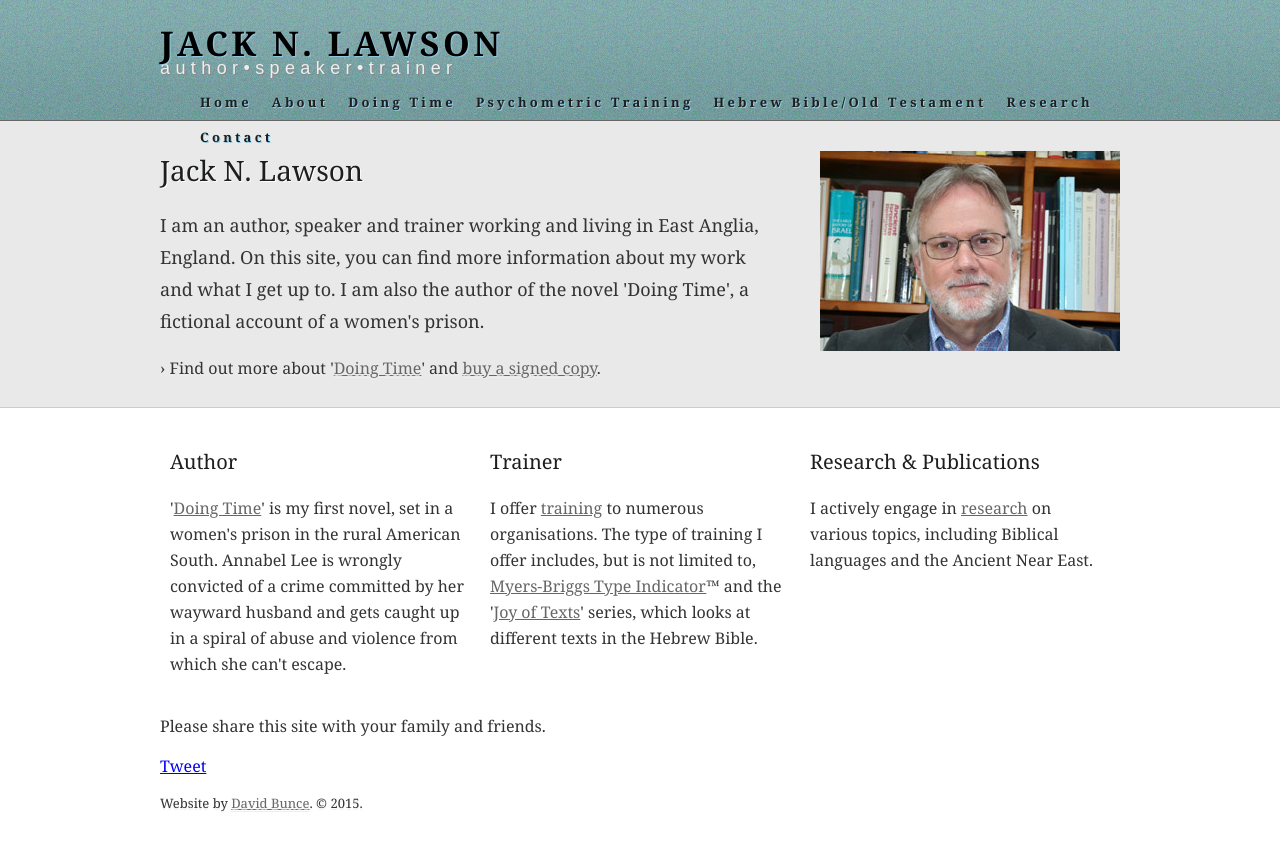
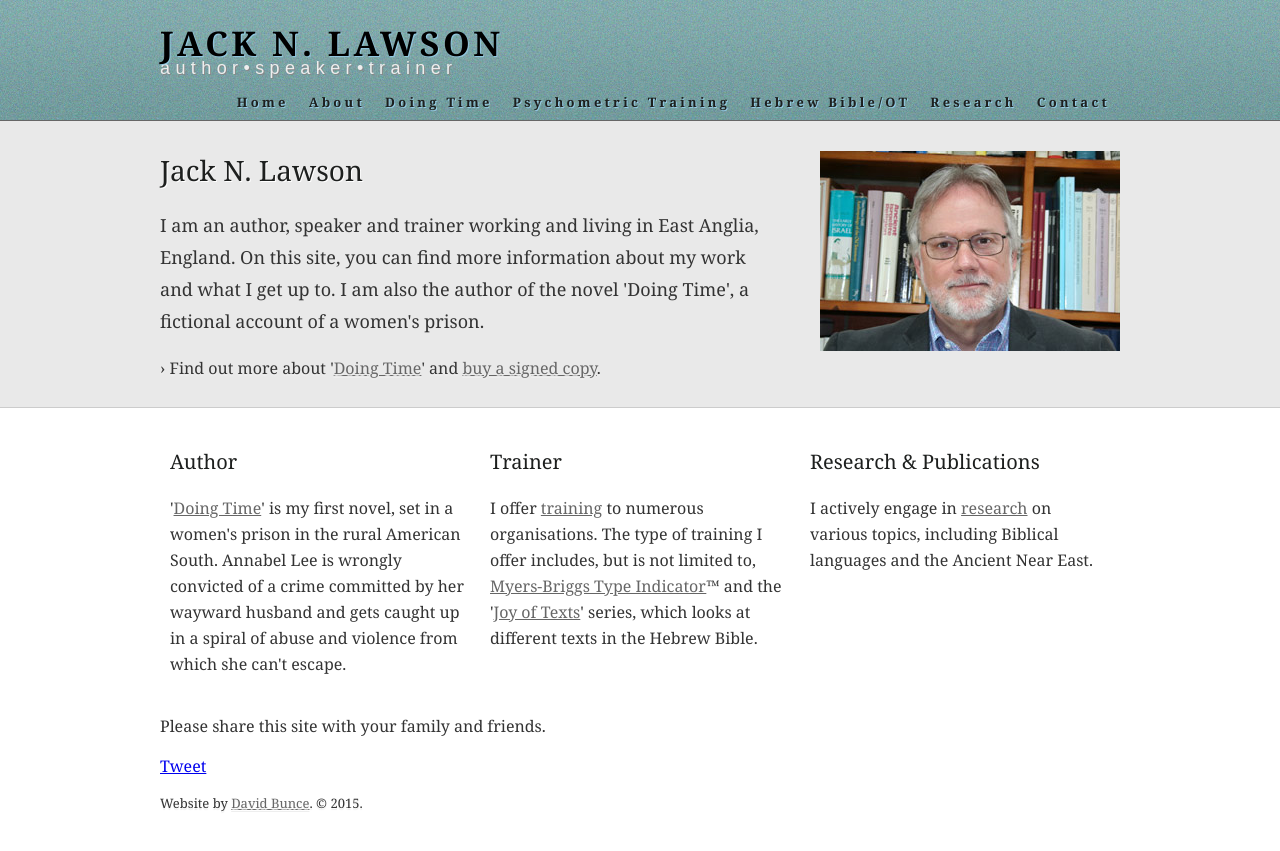
Before and after one commit to jacknlawson/jacknlawson.github.io, a Jekyll site: the page built from index.md, in a window 1280 px wide. Shown: the top 851 px of the page. Built offline with Jekyll 4.4.1, drawn with Linux system fonts in a browser that asks for light colours; comment, search, counter and statistics services are not loaded.

Commit message:
Shortening Old Testament

```diff
--- a/_includes/header.html
+++ b/_includes/header.html
@@ -17,7 +17,7 @@
     <li><a href="/mbti">Psychometric Training</a>
 
     </li>
-    <li><a href="/training">Hebrew Bible/Old Testament</a>
+    <li><a href="/training">Hebrew Bible/OT</a>
     <ul>
 
       <li><a href="/jesustroublesomejew">Jesus the Troublesome Jew</a></li>
```
